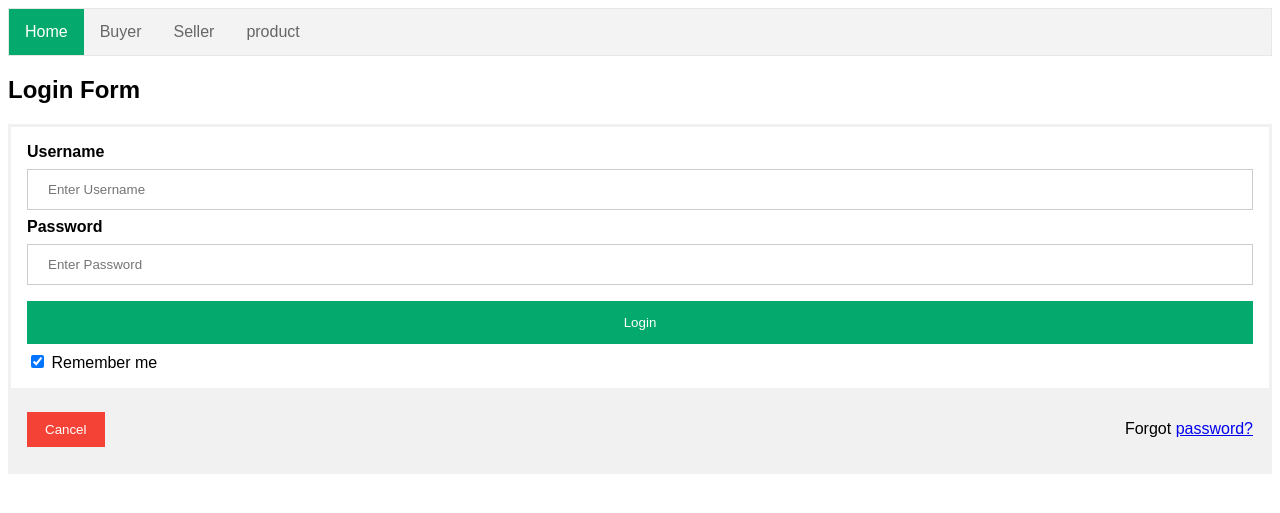
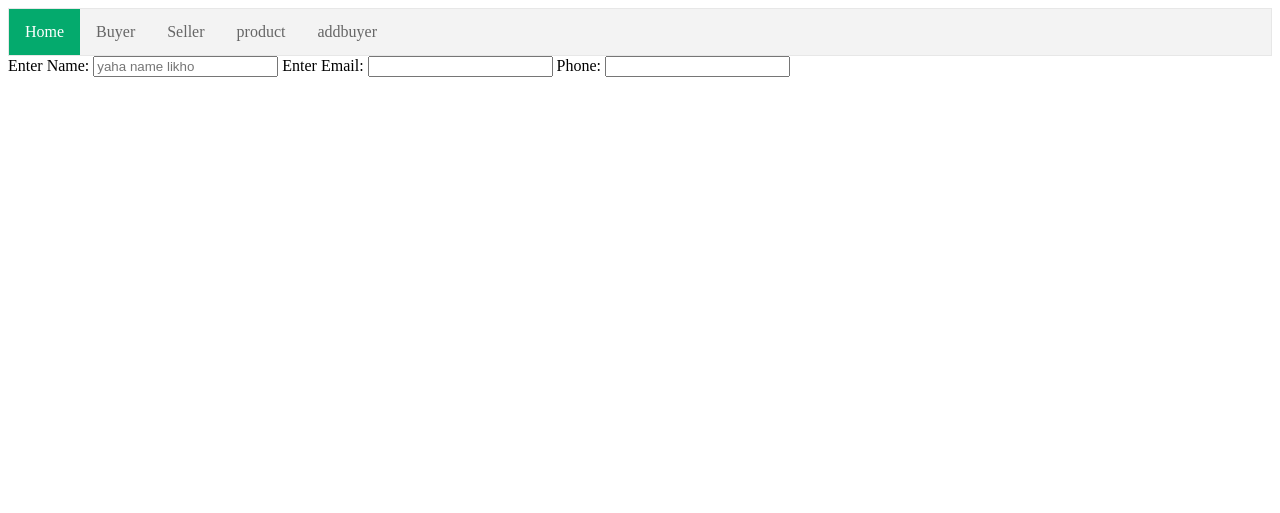
Before and after one commit to Ashutosh612000/ajio, a Django app: page / in a window 1280 px wide. Shown: the top 513 px of the page. Run offline with Django 4.2, Linux system fonts and the light colour scheme.

Commit message:
third commit

```diff
--- a/buyer/urls.py
+++ b/buyer/urls.py
@@ -1,6 +1,9 @@
 from django.urls import path
-from buyer.views import index
+from buyer.views import index,buyer
 
 urlpatterns = [
+    # path('buyer/<int:id>/',index,name='buyer'),
     path('buyer/',index,name='buyer'),
+    path('savebuyer/',buyer,name='buyersave')
+
 ]
--- /dev/null
+++ b/home/forms.py
@@ -0,0 +1,12 @@
+from django import forms
+from django.core import validators
+from .models import Home_Detail
+
+class UserRagistrations(forms.ModelForm):
+    class Meta:
+        model = Home_Detail
+        fields =  ['name', 'email','phone']
+        labels = {'name':'Enter Name', 'email':'Enter Email'}
+        widgets = {
+            'name':forms.TextInput({'placeholder':'yaha name likho'})
+        }
--- a/home/models.py
+++ b/home/models.py
@@ -1,11 +1,11 @@
 from django.db import models
-from phone_field import PhoneField
+# from phone_field import PhoneField
 
 
 class Home_Detail(models.Model):
     name = models.CharField(max_length=100)
     email = models.EmailField()
-    phone = PhoneField(max_length=10,null=True, blank=True)
+    phone = models.IntegerField(null=True, blank=True)
     # files = models.FileField(null= True , blank=True)
 
     class Meta:
--- a/home/views.py
+++ b/home/views.py
@@ -1,13 +1,18 @@
 from django.shortcuts import render
 from django.http import HttpResponse
+
+from home.forms import UserRagistrations
 from home.models import Home_Detail
+# from ajio.forms import UserForm
 
 
 def index(request):
-    Hdata = Home_Detail.objects.all()
+    Udata = UserRagistrations()
+    # Hdata = Home_Detail.objects.all()
 
     context = {
-        "homedata": Hdata
+        # "homedata": Hdata,
+        "forms": Udata,
     }
     return render(request,'home.html',context)
 
--- a/product/urls.py
+++ b/product/urls.py
@@ -1,6 +1,8 @@
 from django.urls import path
-from product.views import index
+from product.views import index,delete_data,update_data
 
 urlpatterns = [
-    path('product/',index,name="products")
+    path('product/',index,name="product"),
+    path('delete/<int:id>/',delete_data,name='daletedata'),
+    path('<int:id>/',update_data,name='updatedata'),
 ]
--- a/templates/base.html
+++ b/templates/base.html
@@ -38,11 +38,17 @@ li a.active {
 <ul>
   <li><a class="active" href={% url 'home' %}>Home</a></li>
   <li><a href={% url 'buyer' %}>Buyer</a></li>
-  <li><a href="{% url 'seller' %}">Seller</a></li>
-  <li><a href="#about">product</a></li>
+  <li><a href={% url 'seller' %}>Seller</a></li>
+  <li><a href={% url 'product' %}>product</a></li>
+  <li><a href={% url 'buyersave' %}>addbuyer</a></li>
+
+
 </ul>
 
  {% block body %}{% endblock  %}
+ {% block postdata %}{% endblock postdata %}
+ {% block updatedata %}{% endblock updatedata%}
+
 
 
 </body>
--- a/templates/home.html
+++ b/templates/home.html
@@ -1,100 +1,23 @@
 {% extends 'base.html' %}
 {% block body %}
 <!DOCTYPE html>
-<html>
+<html lang="en">
 <head>
-<meta name="viewport" content="width=device-width, initial-scale=1">
-<style>
-body {font-family: Arial, Helvetica, sans-serif;}
-form {border: 3px solid #f1f1f1;}
-
-input[type=text], input[type=password] {
-  width: 100%;
-  padding: 12px 20px;
-  margin: 8px 0;
-  display: inline-block;
-  border: 1px solid #ccc;
-  box-sizing: border-box;
-}
-
-button {
-  background-color: #04AA6D;
-  color: white;
-  padding: 14px 20px;
-  margin: 8px 0;
-  border: none;
-  cursor: pointer;
-  width: 100%;
-}
-
-button:hover {
-  opacity: 0.8;
-}
-
-.cancelbtn {
-  width: auto;
-  padding: 10px 18px;
-  background-color: #f44336;
-}
-
-.imgcontainer {
-  text-align: center;
-  margin: 24px 0 12px 0;
-}
-
-img.avatar {
-  width: 40%;
-  border-radius: 50%;
-}
-
-.container {
-  padding: 16px;
-}
-
-span.psw {
-  float: right;
-  padding-top: 16px;
-}
-
-/* Change styles for span and cancel button on extra small screens */
-@media screen and (max-width: 300px) {
-  span.psw {
-     display: block;
-     float: none;
-  }
-  .cancelbtn {
-     width: 100%;
-  }
-}
-</style>
+  <meta charset="UTF-8">
+  <meta http-equiv="X-UA-Compatible" content="IE=edge">
+  <meta name="viewport" content="width=device-width, initial-scale=1.0">
+  <title>Document</title>
 </head>
 <body>
+  {% csrf_token %}
+  <div>
+    {{ forms}}
+    <div/>
 
-<h2>Login Form</h2>
-
-<form action="/action_page.php" method="post">
-
-  <div class="container">
-    <label for="uname"><b>Username</b></label>
-    <input type="text" placeholder="Enter Username" name="uname" required>
-
-    <label for="psw"><b>Password</b></label>
-    <input type="password" placeholder="Enter Password" name="psw" required>
-
-    <button type="submit">Login</button>
-    <label>
-      <input type="checkbox" checked="checked" name="remember"> Remember me
-    </label>
-  </div>
-
-  <div class="container" style="background-color:#f1f1f1">
-    <button type="button" class="cancelbtn">Cancel</button>
-    <span class="psw">Forgot <a href="#">password?</a></span>
-  </div>
-</form>
 
 </body>
 </html>
 
 
+
 {% endblock %}
--- a/templates/seller.html
+++ b/templates/seller.html
@@ -21,7 +21,9 @@ tr:nth-child(even) {
 </style>
 </head>
 <body>
-  <h2> Buyer Table</h2>
+  <h2 style="text-align:center" >Seller Table</h2>
+  <br>
+  <!-- <h2 style="text-align:center" >Product Table</h2> -->
 
   <div>
     <table>
@@ -35,7 +37,7 @@ tr:nth-child(even) {
    {% for i in SData %}
    <tr>
        <td>{{i.seller_name}}</td>
-       <td>{{i.sller_item_type}}</td>
+       <td>{{i.seller_item_type}}</td>
        <td><img src="{{i.item_image.url}}" alt="image not found" width="120px"></td>
    </tr>
 
```
Also changed, not shown: buyer/models.py (+8 -1 lines), buyer/views.py (+24 -1 lines), product/admin.py (+17 -3 lines), product/views.py (+30 -4 lines), templates/product.html (+45 -10 lines), templates/savebuyer.html (added, +27 -0 lines), templates/updatedata.html (added, +13 -0 lines), buyer/migrations/0006_buyer_city.py (added), buyer/migrations/0007_remove_buyer_detail_date_of_birth.py (added), db.sqlite3, home/migrations/0007_alter_home_detail_phone.py (added).
